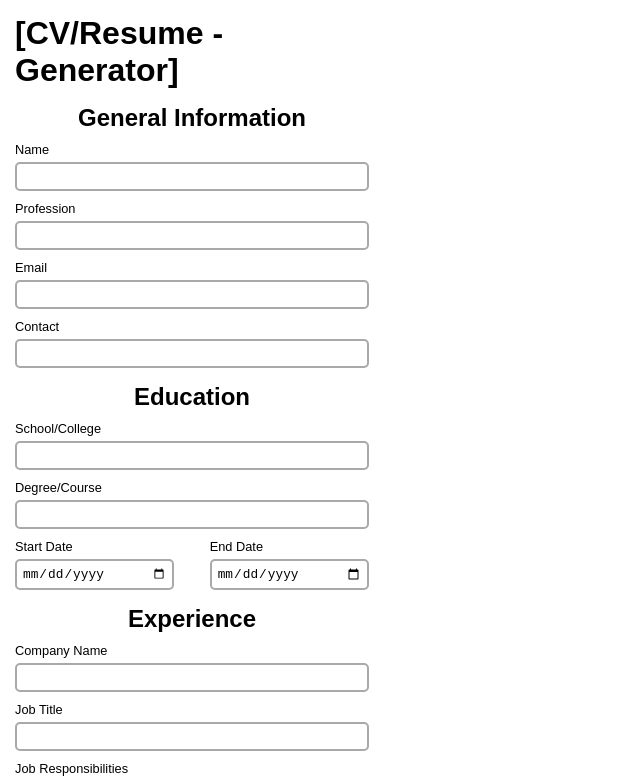
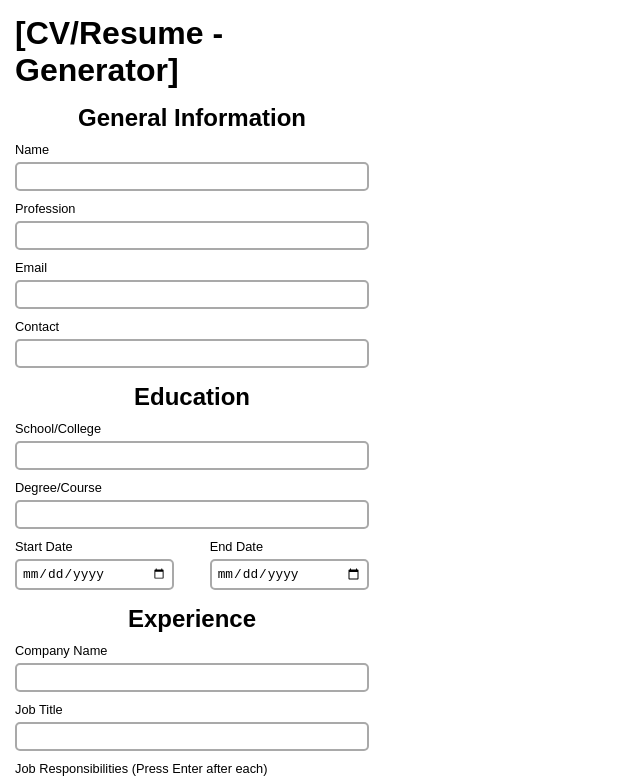
Before and after one commit to amriteshx1/cv-generator, a React (Vite) app in the folder cv-generator/: page / in a window 1280 px wide. Shown: the top 779 px of the page, without its empty margins (0-640 px from the left). Built offline with nearby package versions, Linux system fonts and the light colour scheme.

Commit message:
Some minor tweaks for better UI/UX

```diff
--- a/cv-generator/src/components/App.jsx
+++ b/cv-generator/src/components/App.jsx
@@ -78,7 +78,7 @@ function Experience({experience, handleExperienceChange}){
         </div>
 
         <div className="exdetails">
-          <label htmlFor="responsibilities">Job Responsibilities</label>
+          <label htmlFor="responsibilities">Job Responsibilities (Press Enter after each)</label>
           <textarea id="responsibilities" name="responsibilities" rows={4} value={experience.responsibilities} onChange={handleExperienceChange} />
         </div>
 
--- a/cv-generator/src/styles/App.css
+++ b/cv-generator/src/styles/App.css
@@ -8,11 +8,15 @@
     min-height: 100%;
     width: 100%;
     display: flex;
-    gap: 10vw;
+    gap: 8vw;
 }
 .container{
     min-height: 120vh;
     width: 30vw;
+}
+.container2{
+    min-height: 120vh;
+    width: 60vw;
 }
 form{
     min-height: 100%;
@@ -94,3 +98,7 @@ button{
     border-radius: 5px;
     cursor: pointer;
 }
+button:hover{
+    background-color: black;
+    color: white;
+}
```
